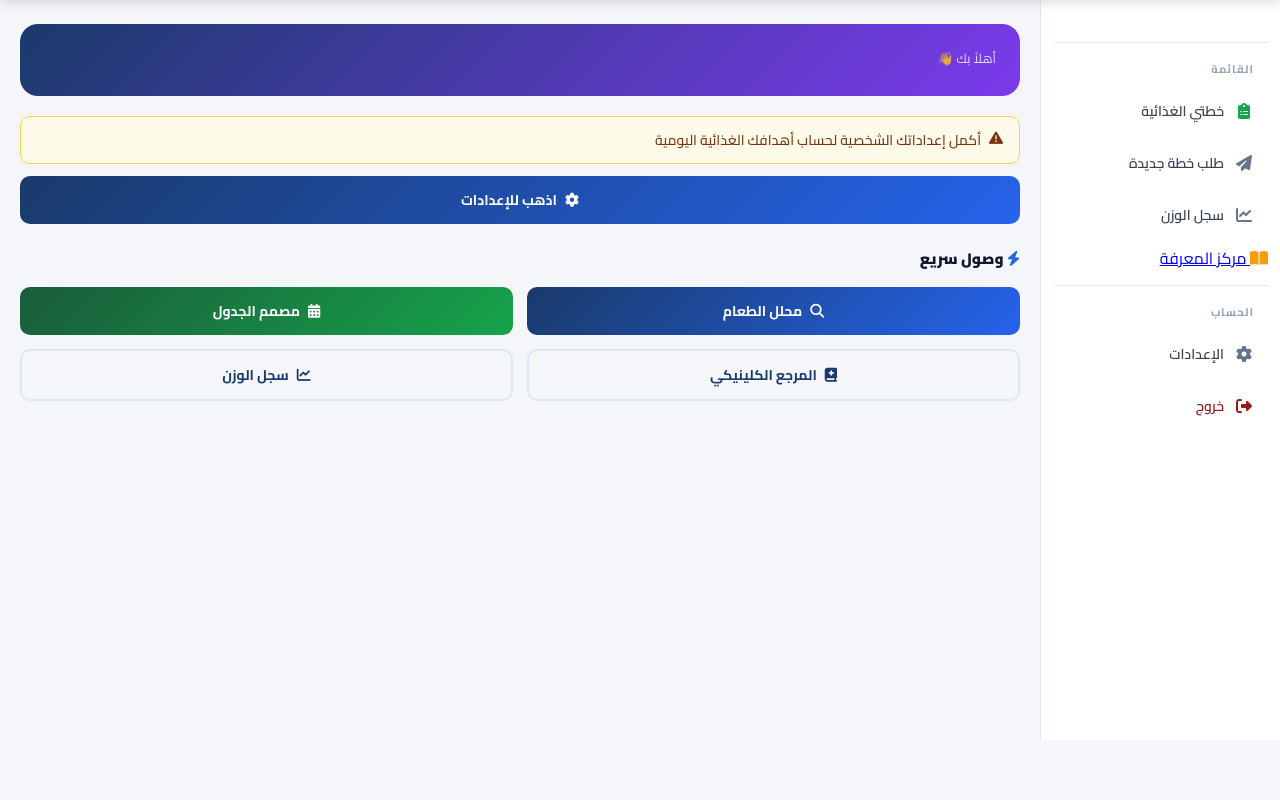
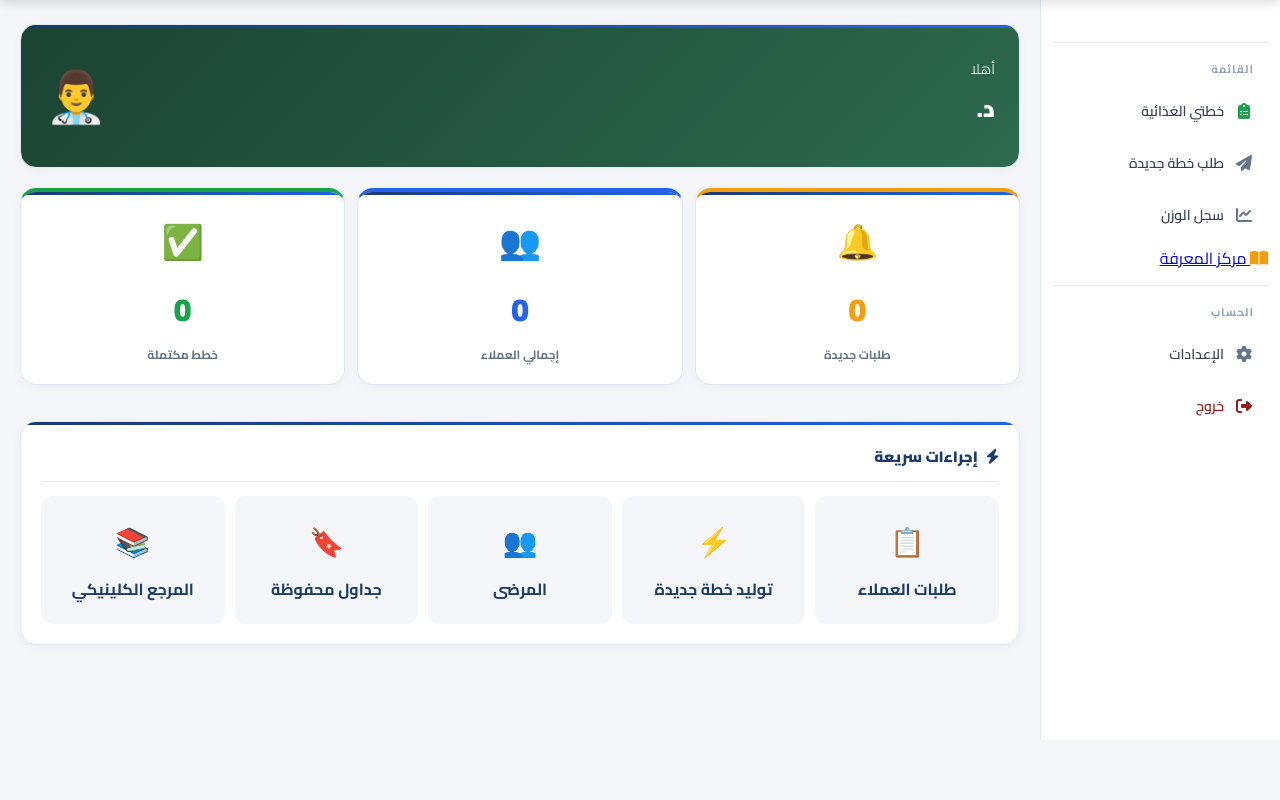
Before and after one commit to mohamedkolo/food-analyzer, a Flask app: template templates/dashboard.html in a window 1280 px wide. Shown: the part 60-860 px from the top of the page. Run offline with Flask 3, Linux system fonts and the light colour scheme; the template is opened without the code that fills it, so the values that code supplies are empty; some libraries are stand-ins or nearby versions.

Commit message:
Update dashboard.html

```diff
--- a/templates/dashboard.html
+++ b/templates/dashboard.html
@@ -1,159 +1,137 @@
 {% extends "base.html" %}
-{% block title %}{{ 'الرئيسية' if (lang or 'ar')=='ar' else 'Dashboard' }}{% endblock %}
+{% block title %}الرئيسية{% endblock %}
+{% block content %}
 
-{% block content %}
-{% set is_ar = (lang or 'ar') == 'ar' %}
-
-<!-- Welcome -->
-<div style="background:linear-gradient(135deg,#1a3a6b,#7c3aed);border-radius:18px;padding:22px 24px;margin-bottom:20px;color:#fff">
-  <div style="font-size:13px;opacity:.8;margin-bottom:4px">{{ 'أهلاً بك' if is_ar else 'Welcome' }} 👋</div>
-  <div style="font-size:22px;font-weight:900">{{ user.name }}</div>
-  <div style="font-size:12px;opacity:.7;margin-top:4px">{{ user.email }}</div>
+<!-- Welcome Banner -->
+<div class="card" style="background:linear-gradient(135deg,#1b4332 0%,#2d6a4f 100%);color:white;padding:24px;margin-bottom:20px">
+  <div style="display:flex;justify-content:space-between;align-items:center;flex-wrap:wrap;gap:12px">
+    <div>
+      <div style="font-size:14px;opacity:0.85;margin-bottom:4px">أهلا</div>
+      <div style="font-size:24px;font-weight:900">د. {{ user.name if user else '' }}</div>
+      <div style="font-size:13px;opacity:0.85;margin-top:6px">
+        {% if role == 'admin' %}مدير النظام
+        {% elif role == 'nutritionist' %}أخصائي تغذية
+        {% endif %}
+      </div>
+    </div>
+    <div style="font-size:50px">👨‍⚕️</div>
+  </div>
 </div>
 
-{% if user.height and user.weight and user.age %}
+<!-- Quick Stats -->
+<div style="display:grid;grid-template-columns:repeat(auto-fit,minmax(160px,1fr));gap:12px;margin-bottom:20px">
 
-  {% set h = user.height | float %}
-  {% set w = user.weight | float %}
-  {% set age = user.age | int %}
-  {% set act = user.activity | float if user.activity else 1.55 %}
-  {% set bmr = (10 * w + 6.25 * h - 5 * age + 5) | int %}
-  {% set tdee = (bmr * act) | int %}
-
-  {% if user.goal == 'fat_loss' %}
-    {% set cal = tdee - 400 %}
-    {% set prot = (cal * 0.35 / 4) | int %}
-    {% set carb = (cal * 0.35 / 4) | int %}
-    {% set fat  = (cal * 0.30 / 9) | int %}
-    {% set goal_label = ('🔥 خسارة دهون' if is_ar else '🔥 Fat Loss') %}
-  {% elif user.goal == 'muscle_gain' %}
-    {% set cal = tdee + 400 %}
-    {% set prot = (cal * 0.30 / 4) | int %}
-    {% set carb = (cal * 0.45 / 4) | int %}
-    {% set fat  = (cal * 0.25 / 9) | int %}
-    {% set goal_label = ('💪 بناء عضل' if is_ar else '💪 Muscle Gain') %}
-  {% else %}
-    {% set cal = tdee %}
-    {% set prot = (cal * 0.25 / 4) | int %}
-    {% set carb = (cal * 0.45 / 4) | int %}
-    {% set fat  = (cal * 0.30 / 9) | int %}
-    {% set goal_label = ('⚖️ ثبات الوزن' if is_ar else '⚖️ Maintain Weight') %}
-  {% endif %}
-
-  {% set bmi = (w / ((h / 100) ** 2)) | round(1) %}
-  {% set ideal = (22 * ((h / 100) ** 2)) | round(1) %}
-
-  <!-- Goal Bar -->
-  <div style="background:#dce8f5;border:1.5px solid #93c5fd;border-radius:12px;padding:14px 18px;margin-bottom:16px">
-    <div style="display:flex;justify-content:space-between;align-items:center;flex-wrap:wrap;gap:10px">
-      <div>
-        <div style="font-size:11px;font-weight:700;color:#64748b">{{ 'هدفك' if is_ar else 'Your Goal' }}</div>
-        <div style="font-size:16px;font-weight:800;color:#1a3a6b">{{ goal_label }}</div>
-      </div>
-      <div style="text-align:center">
-        <div style="font-size:11px;font-weight:700;color:#64748b">TDEE</div>
-        <div style="font-size:18px;font-weight:900;color:#0f172a">{{ tdee }}</div>
-        <div style="font-size:11px;color:#94a3b8">kcal</div>
-      </div>
-      <div style="text-align:center">
-        <div style="font-size:11px;font-weight:700;color:#64748b">{{ 'الهدف اليومي' if is_ar else 'Daily Target' }}</div>
-        <div style="font-size:22px;font-weight:900;color:#2563eb">{{ cal }}</div>
-        <div style="font-size:11px;color:#94a3b8">kcal</div>
-      </div>
-    </div>
+  <div class="card" style="text-align:center;padding:18px;border-top:4px solid #f59e0b">
+    <div style="font-size:34px;margin-bottom:6px">🔔</div>
+    <div style="font-size:32px;font-weight:900;color:#f59e0b">{{ pending_count or 0 }}</div>
+    <div style="font-size:12px;color:var(--muted);font-weight:700;margin-top:4px">طلبات جديدة</div>
+    {% if pending_count and pending_count > 0 %}
+    <a href="/admin/requests" style="display:block;margin-top:10px;font-size:12px;color:#f59e0b;font-weight:700">شوف الطلبات ←</a>
+    {% endif %}
   </div>
 
-  <!-- Macros -->
-  <div class="metrics">
-    <div class="metric">
-      <i class="fa-solid fa-fire" style="color:#2563eb"></i>
-      <div class="metric-label">{{ 'السعرات' if is_ar else 'Calories' }}</div>
-      <div class="metric-value" style="color:#2563eb">{{ cal }}</div>
-      <div class="metric-unit">kcal</div>
-    </div>
-    <div class="metric">
-      <i class="fa-solid fa-dumbbell" style="color:#16a34a"></i>
-      <div class="metric-label">{{ 'البروتين' if is_ar else 'Protein' }}</div>
-      <div class="metric-value" style="color:#16a34a">{{ prot }}</div>
-      <div class="metric-unit">{{ 'جرام' if is_ar else 'g' }}</div>
-    </div>
-    <div class="metric">
-      <i class="fa-solid fa-wheat-awn" style="color:#b34700"></i>
-      <div class="metric-label">{{ 'الكارب' if is_ar else 'Carbs' }}</div>
-      <div class="metric-value" style="color:#b34700">{{ carb }}</div>
-      <div class="metric-unit">{{ 'جرام' if is_ar else 'g' }}</div>
-    </div>
-    <div class="metric">
-      <i class="fa-solid fa-droplet" style="color:#8b0000"></i>
-      <div class="metric-label">{{ 'الدهون' if is_ar else 'Fat' }}</div>
-      <div class="metric-value" style="color:#8b0000">{{ fat }}</div>
-      <div class="metric-unit">{{ 'جرام' if is_ar else 'g' }}</div>
-    </div>
+  <div class="card" style="text-align:center;padding:18px;border-top:4px solid #2563eb">
+    <div style="font-size:34px;margin-bottom:6px">👥</div>
+    <div style="font-size:32px;font-weight:900;color:#2563eb">{{ total_clients or 0 }}</div>
+    <div style="font-size:12px;color:var(--muted);font-weight:700;margin-top:4px">إجمالي العملاء</div>
   </div>
 
-  <!-- BMI Row -->
-  <div class="grid-3" style="margin-bottom:20px">
-    <div class="metric">
-      <i class="fa-solid fa-weight-scale" style="color:#64748b"></i>
-      <div class="metric-label">BMI</div>
-      <div class="metric-value">{{ bmi }}</div>
-      <div class="bmi-badge {% if bmi < 18.5 %}bmi-under{% elif bmi < 25 %}bmi-normal{% elif bmi < 30 %}bmi-over{% else %}bmi-obese{% endif %}" style="margin-top:6px">
-        {% if bmi < 18.5 %}{{ 'نحافة' if is_ar else 'Underweight' }}
-        {% elif bmi < 25 %}{{ 'مثالي' if is_ar else 'Normal' }} ✅
-        {% elif bmi < 30 %}{{ 'زيادة وزن' if is_ar else 'Overweight' }}
-        {% else %}{{ 'سمنة' if is_ar else 'Obese' }}{% endif %}
-      </div>
-    </div>
-    <div class="metric">
-      <i class="fa-solid fa-user" style="color:#64748b"></i>
-      <div class="metric-label">{{ 'وزنك الحالي' if is_ar else 'Current Weight' }}</div>
-      <div class="metric-value">{{ w }}</div>
-      <div class="metric-unit">kg</div>
-    </div>
-    <div class="metric">
-      <i class="fa-solid fa-star" style="color:#64748b"></i>
-      <div class="metric-label">{{ 'الوزن المثالي' if is_ar else 'Ideal Weight' }}</div>
-      <div class="metric-value">{{ ideal }}</div>
-      <div class="metric-unit">kg</div>
-    </div>
+  <div class="card" style="text-align:center;padding:18px;border-top:4px solid #16a34a">
+    <div style="font-size:34px;margin-bottom:6px">✅</div>
+    <div style="font-size:32px;font-weight:900;color:#16a34a">{{ total_plans or 0 }}</div>
+    <div style="font-size:12px;color:var(--muted);font-weight:700;margin-top:4px">خطط مكتملة</div>
   </div>
 
-{% else %}
+</div>
 
-  <!-- Setup prompt -->
-  <div class="alert alert-warn">
-    <i class="fa-solid fa-triangle-exclamation"></i>
-    {{ 'أكمل إعداداتك الشخصية لحساب أهدافك الغذائية اليومية' if is_ar else 'Complete your profile to calculate your daily nutrition goals' }}
+<!-- Quick Actions -->
+<div class="card">
+  <div class="card-title">
+    <i class="fa-solid fa-bolt"></i> إجراءات سريعة
   </div>
-  <a href="/settings" class="btn btn-primary btn-full" style="margin-bottom:20px">
-    <i class="fa-solid fa-gear"></i>
-    {{ 'اذهب للإعدادات' if is_ar else 'Go to Settings' }}
-  </a>
+  <div style="display:grid;grid-template-columns:repeat(auto-fit,minmax(180px,1fr));gap:10px">
 
+    <a href="/admin/requests" class="quick-action">
+      <div style="font-size:28px;margin-bottom:6px">📋</div>
+      <div style="font-weight:700;color:var(--blue)">طلبات العملاء</div>
+      {% if pending_count and pending_count > 0 %}
+      <div style="font-size:11px;color:#dc2626;font-weight:800;margin-top:3px">⚠️ {{ pending_count }} جديد</div>
+      {% endif %}
+    </a>
+
+    <a href="/generate" class="quick-action">
+      <div style="font-size:28px;margin-bottom:6px">⚡</div>
+      <div style="font-weight:700;color:var(--blue)">توليد خطة جديدة</div>
+    </a>
+
+    <a href="/patients" class="quick-action">
+      <div style="font-size:28px;margin-bottom:6px">👥</div>
+      <div style="font-weight:700;color:var(--blue)">المرضى</div>
+    </a>
+
+    <a href="/saved" class="quick-action">
+      <div style="font-size:28px;margin-bottom:6px">🔖</div>
+      <div style="font-weight:700;color:var(--blue)">جداول محفوظة</div>
+    </a>
+
+    {% if role == 'admin' %}
+    <a href="/admin/users" class="quick-action">
+      <div style="font-size:28px;margin-bottom:6px">⚙️</div>
+      <div style="font-weight:700;color:var(--blue)">إدارة المستخدمين</div>
+    </a>
+    {% endif %}
+
+    <a href="/clinical" class="quick-action">
+      <div style="font-size:28px;margin-bottom:6px">📚</div>
+      <div style="font-weight:700;color:var(--blue)">المرجع الكلينيكي</div>
+    </a>
+
+  </div>
+</div>
+
+<!-- Recent Requests -->
+{% if recent_requests and recent_requests|length > 0 %}
+<div class="card">
+  <div class="card-title">
+    <i class="fa-solid fa-clock"></i> آخر الطلبات
+  </div>
+  <div style="display:flex;flex-direction:column;gap:8px">
+    {% for req in recent_requests %}
+    <a href="/admin/requests" style="display:flex;justify-content:space-between;align-items:center;padding:12px 14px;background:var(--gray);border-radius:10px;text-decoration:none;color:var(--text);transition:all 0.2s" onmouseover="this.style.background='#e2e8f0'" onmouseout="this.style.background='var(--gray)'">
+      <div>
+        <div style="font-weight:700;font-size:14px">{{ req.client_name or 'عميل' }}</div>
+        <div style="font-size:11px;color:var(--muted);margin-top:2px">{{ req.created_at }}</div>
+      </div>
+      <div>
+        {% if req.status == 'pending' %}
+        <span style="background:#fff3cd;color:#856404;padding:4px 10px;border-radius:100px;font-size:11px;font-weight:700">⏳ جديد</span>
+        {% elif req.status == 'approved' %}
+        <span style="background:#dcfce7;color:#14532d;padding:4px 10px;border-radius:100px;font-size:11px;font-weight:700">✓ مكتمل</span>
+        {% endif %}
+      </div>
+    </a>
+    {% endfor %}
+  </div>
+</div>
 {% endif %}
 
-<!-- Quick Access -->
-<div style="font-size:15px;font-weight:800;color:#0f172a;margin-bottom:14px">
-  <i class="fa-solid fa-bolt" style="color:#2563eb"></i>
-  {{ 'وصول سريع' if is_ar else 'Quick Access' }}
-</div>
-<div class="grid-2">
-  <a href="/analyzer" class="btn btn-primary">
-    <i class="fa-solid fa-magnifying-glass"></i>
-    {{ 'محلل الطعام' if is_ar else 'Food Analyzer' }}
-  </a>
-  <a href="/planner" class="btn btn-success">
-    <i class="fa-solid fa-calendar-days"></i>
-    {{ 'مصمم الجدول' if is_ar else 'Meal Planner' }}
-  </a>
-  <a href="/clinical" class="btn btn-outline">
-    <i class="fa-solid fa-book-medical"></i>
-    {{ 'المرجع الكلينيكي' if is_ar else 'Clinical Reference' }}
-  </a>
-  <a href="/history" class="btn btn-outline">
-    <i class="fa-solid fa-chart-line"></i>
-    {{ 'سجل الوزن' if is_ar else 'Weight Log' }}
-  </a>
-</div>
+<style>
+.quick-action {
+  display: block;
+  text-align: center;
+  padding: 18px 14px;
+  background: var(--gray);
+  border: 2px solid transparent;
+  border-radius: 12px;
+  text-decoration: none;
+  transition: all 0.2s;
+}
+.quick-action:hover {
+  background: var(--blue-pale);
+  border-color: var(--blue-light);
+  transform: translateY(-2px);
+  box-shadow: 0 4px 12px rgba(37,99,235,0.15);
+}
+</style>
 
 {% endblock %}
```
